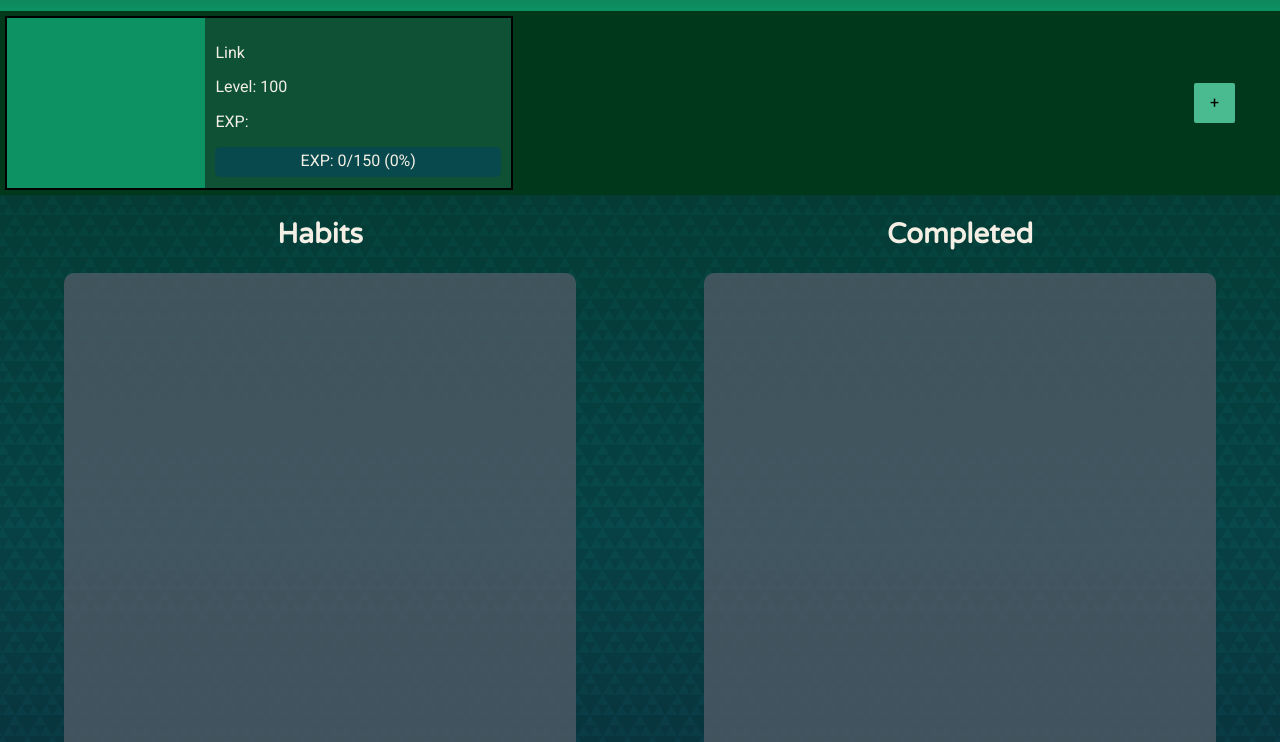
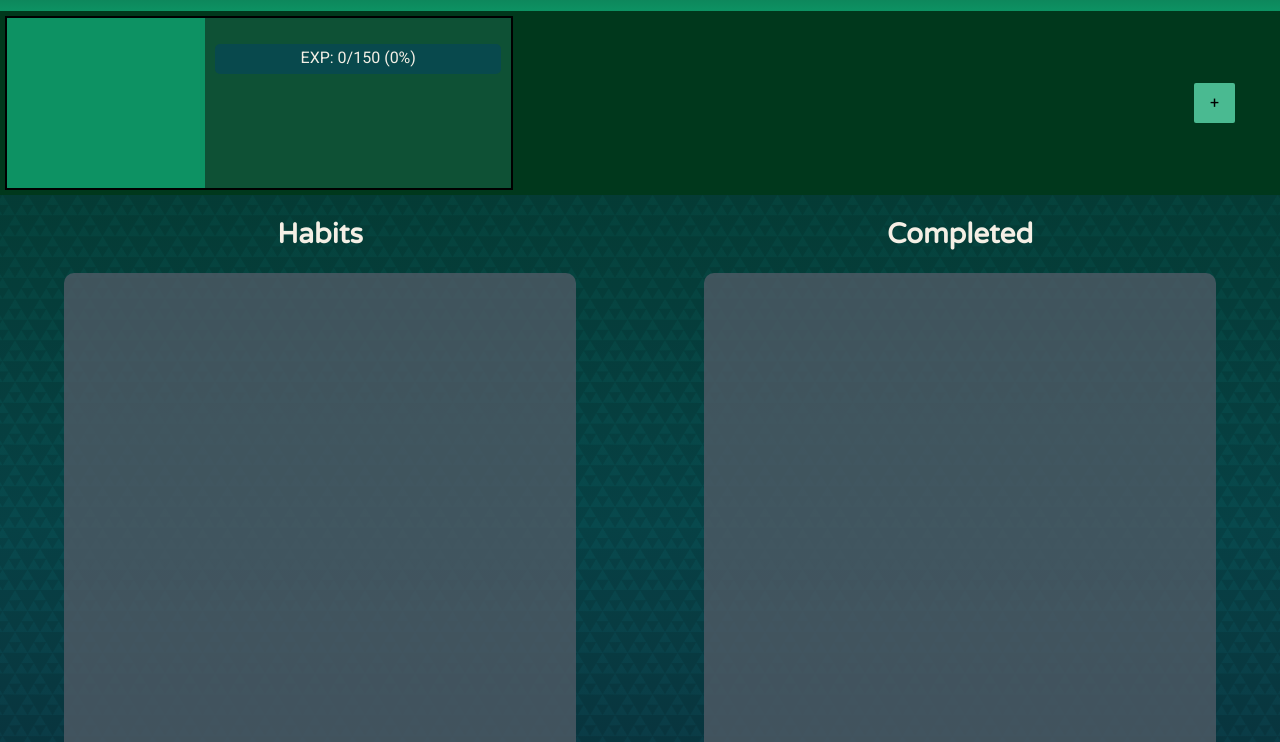
Before and after one commit to Lunadork/tryforce_habit_tracker, a website: page client/main.html in a window 1280 px wide. Shown: the part 58-800 px from the top of the page. Drawn offline with nearby package versions, Linux system fonts and the light colour scheme; no server answers.

Commit message:
load player name in name area instead of static 'Link'

```diff
--- a/client/js/modal.js
+++ b/client/js/modal.js
@@ -82,6 +82,7 @@ async function pageLoad() {
   imageData = await getAllPfps();
   const userData = await getOne("users", id);
   profilePicture.src = imageData.find((e) => e.id == userData.profilepic).src;
+  document.querySelector("#playerName").textContent = userData.username;
 }
 
 pageLoad();
--- a/client/main.html
+++ b/client/main.html
@@ -40,9 +40,8 @@
               <img src="" height="150" alt="" id="profilePicture" />
             </div>
             <div class="profile--content">
-              <p>Link</p>
-              <p>Level: 100</p>
-              <p>EXP:</p>
+              <p id="playerName"></p>
+              <p id="playerLevel"></p>
               <div class="progress">
                 <span class="progress--indicator">0/100 EXP</span>
                 <div class="progress--done" data-done="100"></div>
```
